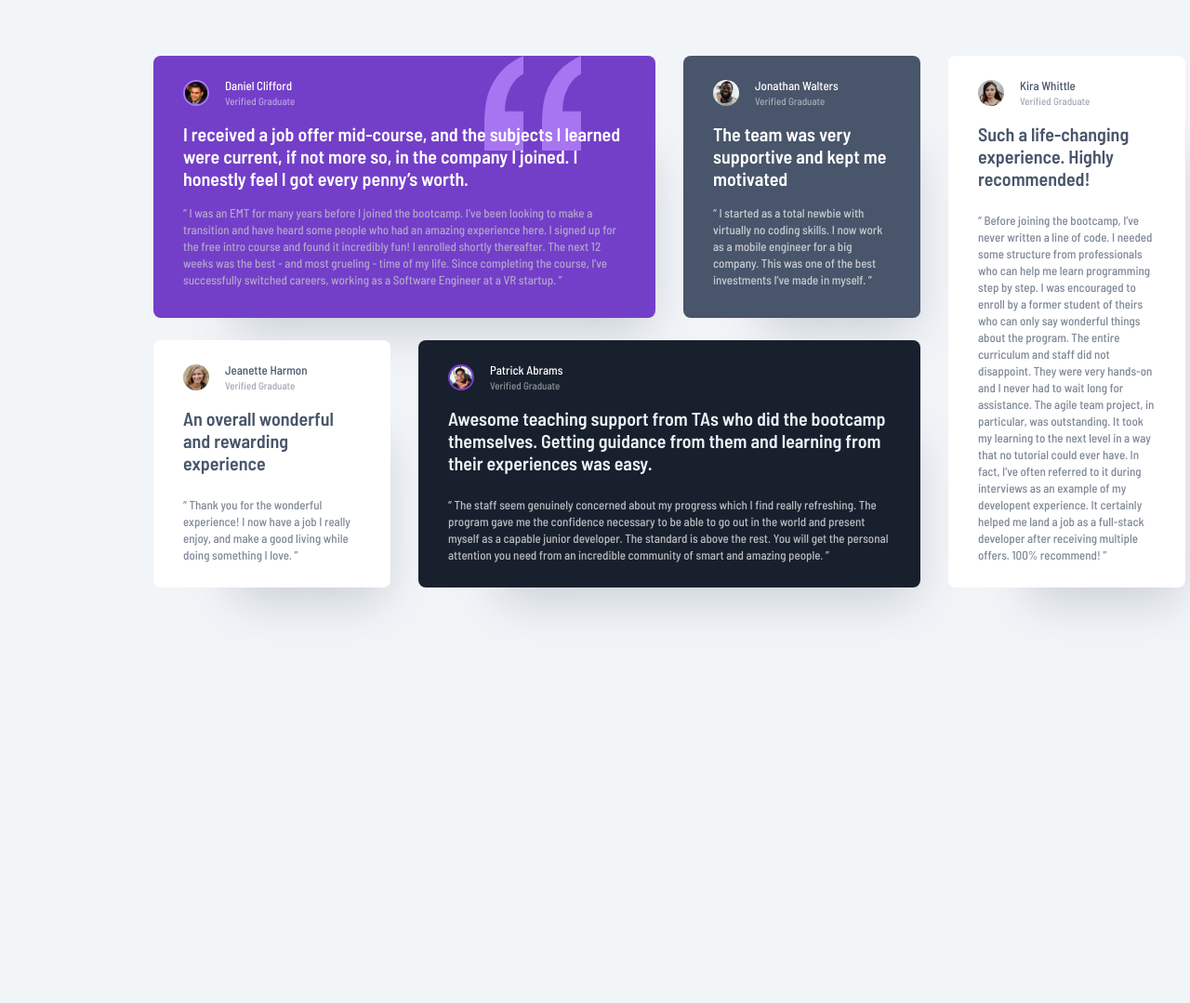
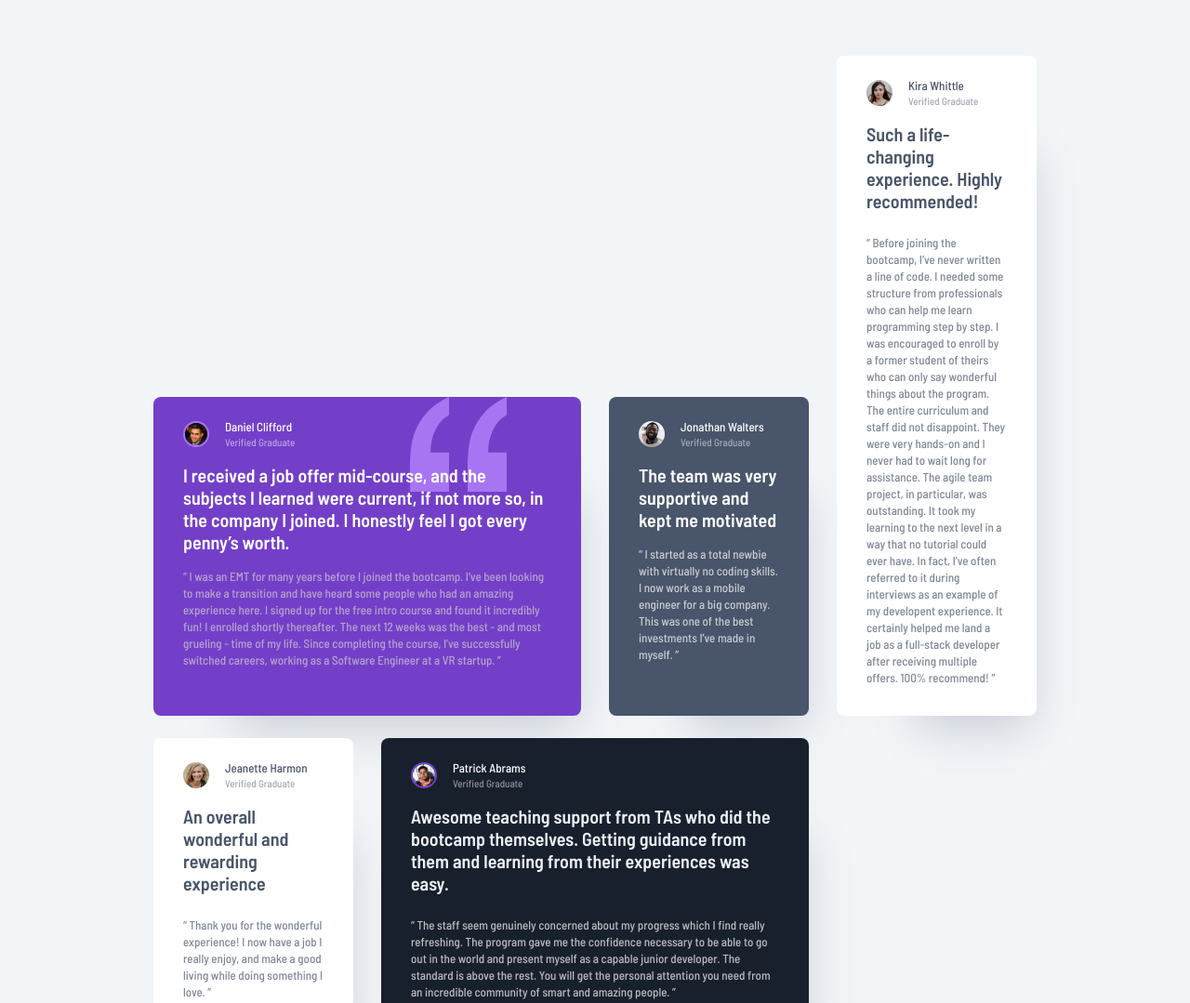
Before and after one commit to VeljkoKnezevic/testimonials-grid-section, a plain HTML site: page index.html in a window 1280 px wide. Shown: the part 104-1183 px from the top of the page at 93% size. Before the commit the page ends 900 px from the top, so only its background shows below. Drawn offline with Linux system fonts and the light colour scheme.

Commit message:
A11y fixes

```diff
--- a/index.html
+++ b/index.html
@@ -18,133 +18,149 @@
       rel="stylesheet"
     />
 
-    <title>Frontend Mentor | Testimonials grid section</title>
+    <title>Frontend Mentor | Testimonials grid figure</title>
   </head>
   <body>
     <main>
-      <section class="card daniel">
-        <div class="card__info">
+      <h1>Testimonials</h1>
+      <figure class="card daniel">
+        <figcaption class="card__info">
           <img
             src="./images/image-daniel.jpg"
-            alt="Profile picture"
+            alt="Daniel Clifford"
             class="card__image"
           />
           <div class="name-and-verified">
-            <div class="card__name">Daniel Clifford</div>
+            <h2 class="card__name">Daniel Clifford</h2>
             <div class="card__verified">Verified Graduate</div>
           </div>
-        </div>
-        <h1 class="card__heading">
+        </figcaption>
+        <blockquote>
+          <p class="card__heading">
             I received a job offer mid-course, and the subjects I learned were
             current, if not more so, in the company I joined. I honestly feel I
             got every penny’s worth.
-        </h1>
+          </p>
           <p class="card__para">
-          “ I was an EMT for many years before I joined the bootcamp. I’ve been
-          looking to make a transition and have heard some people who had an
-          amazing experience here. I signed up for the free intro course and
-          found it incredibly fun! I enrolled shortly thereafter. The next 12
-          weeks was the best - and most grueling - time of my life. Since
-          completing the course, I’ve successfully switched careers, working as
-          a Software Engineer at a VR startup. ”
+            “ I was an EMT for many years before I joined the bootcamp. I’ve
+            been looking to make a transition and have heard some people who had
+            an amazing experience here. I signed up for the free intro course
+            and found it incredibly fun! I enrolled shortly thereafter. The next
+            12 weeks was the best - and most grueling - time of my life. Since
+            completing the course, I’ve successfully switched careers, working
+            as a Software Engineer at a VR startup. ”
           </p>
-      </section>
-      <section class="card jonathan">
-        <div class="card__info">
+        </blockquote>
+      </figure>
+
+      <figure class="card jonathan">
+        <figcaption class="card__info">
           <img
             src="./images/image-jonathan.jpg"
-            alt="Profile picture"
+            alt="Jonathan Walters"
             class="card__image"
           />
           <div class="name-and-verified">
-            <div class="card__name">Jonathan Walters</div>
+            <h2 class="card__name">Jonathan Walters</h2>
             <div class="card__verified">Verified Graduate</div>
           </div>
-        </div>
-        <h1 class="card__heading">
+        </figcaption>
+        <blockquote>
+          <p class="card__heading">
             The team was very supportive and kept me motivated
-        </h1>
+          </p>
           <p class="card__para">
             “ I started as a total newbie with virtually no coding skills. I now
-          work as a mobile engineer for a big company. This was one of the best
-          investments I’ve made in myself. ”
+            work as a mobile engineer for a big company. This was one of the
+            best investments I’ve made in myself. ”
           </p>
-      </section>
-      <section class="card jeanette">
-        <div class="card__info">
+        </blockquote>
+      </figure>
+
+      <figure class="card jeanette">
+        <figcaption class="card__info">
           <img
             src="./images/image-jeanette.jpg"
-            alt="Profile picture"
+            alt="Jeanette Harmon"
             class="card__image"
           />
           <div class="name-and-verified">
-            <div class="card__name">Jeanette Harmon</div>
+            <h2 class="card__name">Jeanette Harmon</h2>
             <div class="card__verified">Verified Graduate</div>
           </div>
-        </div>
-        <h1 class="card__heading">
+        </figcaption>
+        <blockquote>
+          <p class="card__heading">
             An overall wonderful and rewarding experience
-        </h1>
+          </p>
           <p class="card__para">
             “ Thank you for the wonderful experience! I now have a job I really
             enjoy, and make a good living while doing something I love. ”
           </p>
-      </section>
-      <section class="card patrick">
-        <div class="card__info">
+        </blockquote>
+      </figure>
+
+      <figure class="card patrick">
+        <figcaption class="card__info">
           <img
             src="./images/image-patrick.jpg"
-            alt="Profile picture"
+            alt="Patrick Abrams"
             class="card__image"
           />
           <div class="name-and-verified">
-            <div class="card__name">Patrick Abrams</div>
+            <h2 class="card__name">Patrick Abrams</h2>
             <div class="card__verified">Verified Graduate</div>
           </div>
-        </div>
-        <h1 class="card__heading">
+        </figcaption>
+        <blockquote>
+          <p class="card__heading">
             Awesome teaching support from TAs who did the bootcamp themselves.
             Getting guidance from them and learning from their experiences was
             easy.
-        </h1>
+          </p>
           <p class="card__para">
             “ The staff seem genuinely concerned about my progress which I find
-          really refreshing. The program gave me the confidence necessary to be
-          able to go out in the world and present myself as a capable junior
-          developer. The standard is above the rest. You will get the personal
-          attention you need from an incredible community of smart and amazing
-          people. ”
+            really refreshing. The program gave me the confidence necessary to
+            be able to go out in the world and present myself as a capable
+            junior developer. The standard is above the rest. You will get the
+            personal attention you need from an incredible community of smart
+            and amazing people. ”
           </p>
-      </section>
-      <section class="card kira">
-        <div class="card__info">
+        </blockquote>
+      </figure>
+
+      <figure class="card kira">
+        <figcaption class="card__info">
           <img
             src="./images/image-kira.jpg"
-            alt="Profile picture"
+            alt="Kira Whittle"
             class="card__image"
           />
           <div class="name-and-verified">
-            <div class="card__name">Kira Whittle</div>
+            <h2 class="card__name">Kira Whittle</h2>
             <div class="card__verified">Verified Graduate</div>
           </div>
-        </div>
-        <h1 class="card__heading">
+        </figcaption>
+        <blockquote>
+          <p class="card__heading">
             Such a life-changing experience. Highly recommended!
-        </h1>
+          </p>
           <p class="card__para">
             “ Before joining the bootcamp, I’ve never written a line of code. I
             needed some structure from professionals who can help me learn
             programming step by step. I was encouraged to enroll by a former
-          student of theirs who can only say wonderful things about the program.
-          The entire curriculum and staff did not disappoint. They were very
-          hands-on and I never had to wait long for assistance. The agile team
-          project, in particular, was outstanding. It took my learning to the
-          next level in a way that no tutorial could ever have. In fact, I’ve
-          often referred to it during interviews as an example of my developent
-          experience. It certainly helped me land a job as a full-stack
-          developer after receiving multiple offers. 100% recommend! ”
+            student of theirs who can only say wonderful things about the
+            program. The entire curriculum and staff did not disappoint. They
+            were very hands-on and I never had to wait long for assistance. The
+            agile team project, in particular, was outstanding. It took my
+            learning to the next level in a way that no tutorial could ever
+            have. In fact, I’ve often referred to it during interviews as an
+            example of my developent experience. It certainly helped me land a
+            job as a full-stack developer after receiving multiple offers. 100%
+            recommend! ”
           </p>
-      </section>
+        </blockquote>
+      </figure>
     </main>
   </body>
 </html>
--- a/styles/styles.scss
+++ b/styles/styles.scss
@@ -165,6 +165,7 @@ main {
       font-weight: 500;
       font-size: 0.813rem;
       line-height: 0.813rem;
+      margin: 0;
     }
 
     &__verified {
@@ -196,12 +197,24 @@ main {
   }
 }
 
-@media (min-width: 1200px) {
+blockquote {
+  margin: 0;
+}
+
+figure {
+  margin: 0;
+}
+
+h1 {
+  visibility: hidden;
+}
+
+@media (min-width: 75em) {
   main {
     padding: 0;
     margin: 164px 165px;
-    grid-template-columns: repeat(4, 255px);
-    grid-template-rows: 282px 266px;
+    grid-template-columns: repeat(4, 1fr);
+    grid-template-rows: 1fr 1fr;
     column-gap: 30px;
     row-gap: 24px;
 
```
Also changed, not shown: styles/styles.css, 1 other file. Lines whose indentation alone changed are shown as unchanged.
